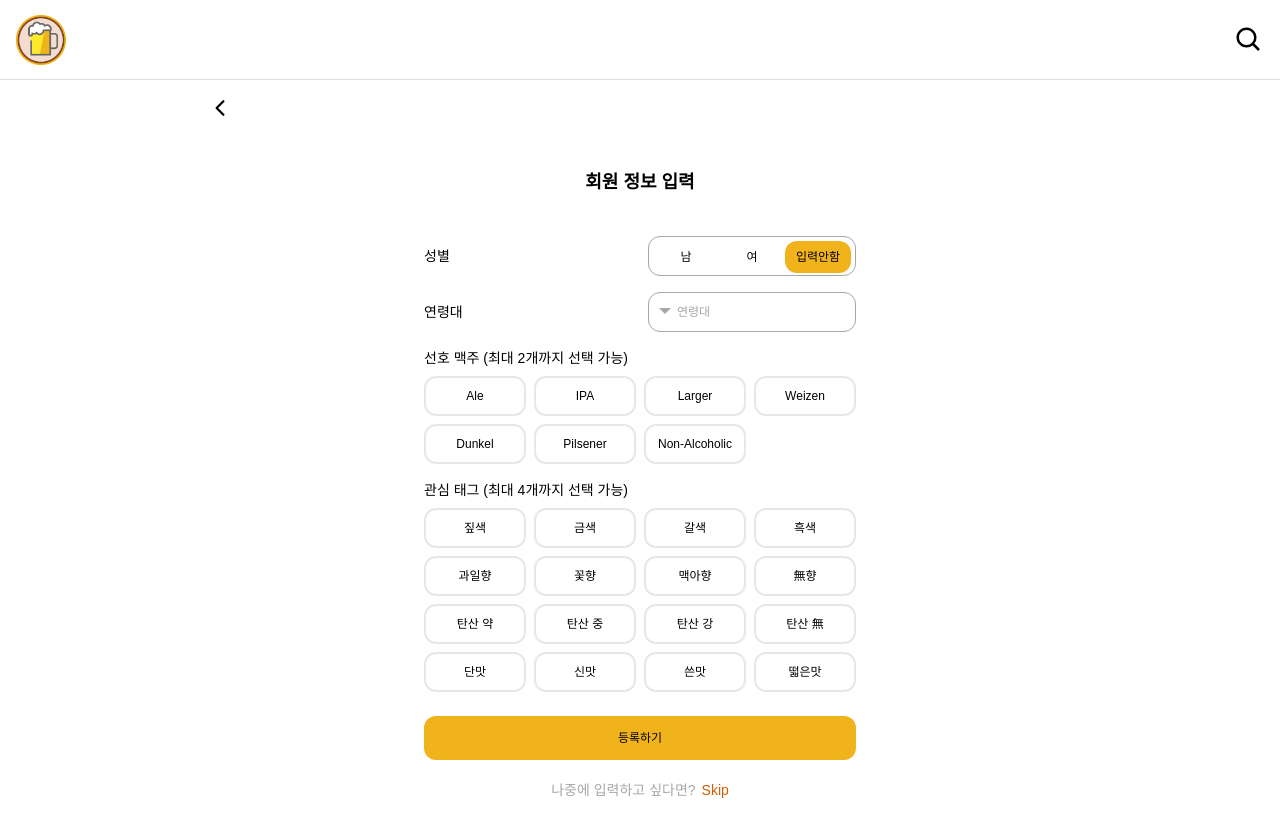
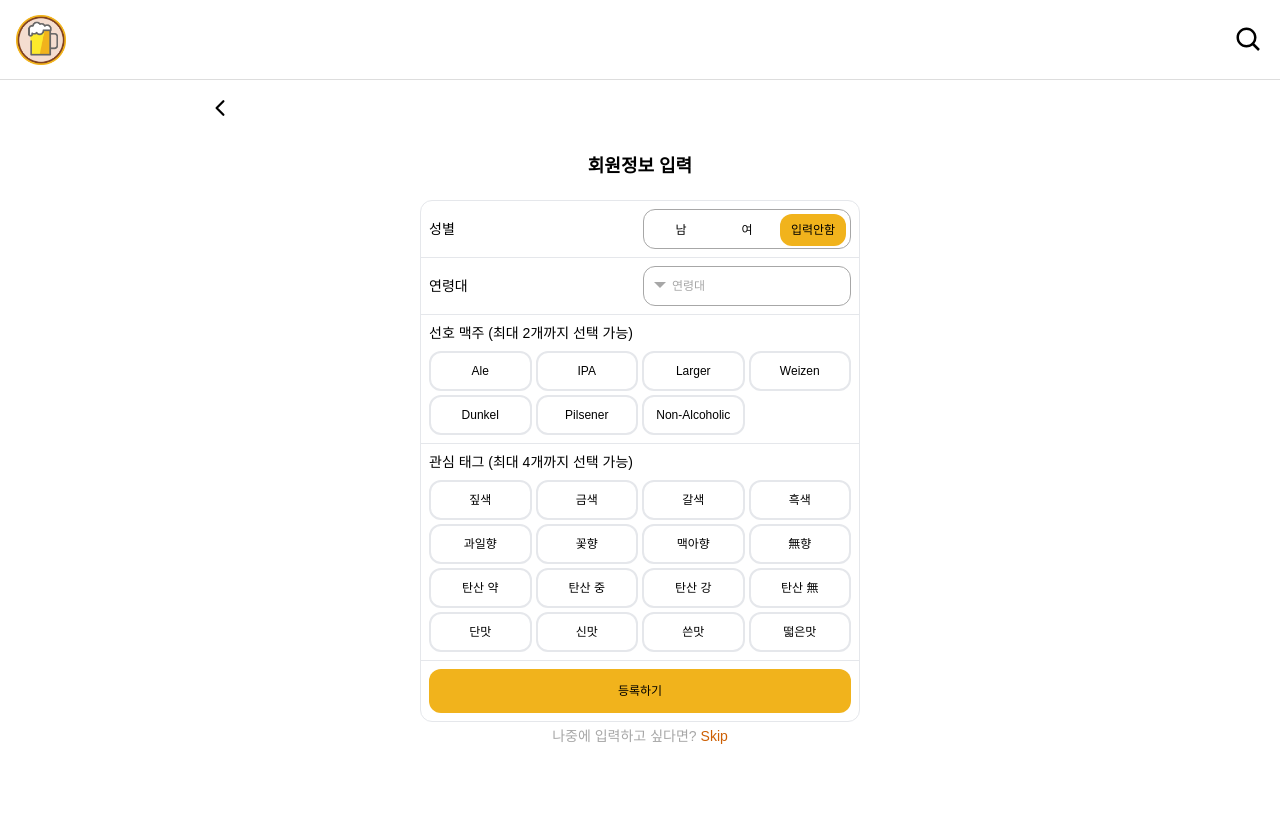
Before and after one commit to GetA-BEER/GetABeer, a Next.js app in the folder fe/: page /signup/information in a window 1280 px wide. Shown: the top 836 px of the page. Built offline with nearby package versions, Linux system fonts and the light colour scheme; a web font is replaced by a local one.

Commit message:
GB-57 style: 비밀번호 변경 페이지 제작

```diff
--- a/fe/components/signup/ InterestTag.tsx
+++ b/fe/components/signup/ InterestTag.tsx
@@ -21,7 +21,7 @@ export default function InterestTag() {
   return (
     <div className="px-2 pt-2">
       <div className="text-sm">관심 태그 (최대 4개까지 선택 가능)</div>
-      <div className="grid grid-cols-4 my-2 gap-2 w-full items-center">
+      <div className="grid grid-cols-4 my-2 gap-1 w-full items-center">
         {interestList.map((el: string, idx: number) => (
           <div key={idx.toString()}>
             <input
--- a/fe/components/signup/BeerCategory.tsx
+++ b/fe/components/signup/BeerCategory.tsx
@@ -12,7 +12,7 @@ export default function BeerCategory() {
   return (
     <div className="px-2 pt-2">
       <div className="text-sm">선호 맥주 (최대 2개까지 선택 가능)</div>
-      <div className="grid grid-cols-4 my-2 gap-2 w-full items-center">
+      <div className="grid grid-cols-4 my-2 gap-1 w-full items-center">
         {beerCategory.map((el: string, idx: number) => (
           <div key={idx.toString()}>
             <input
--- a/fe/pages/myedit/index.tsx
+++ b/fe/pages/myedit/index.tsx
@@ -21,7 +21,7 @@ export default function MyEdit() {
         <button className="m-4">
           <IoChevronBack className="w-6 h-6" />
         </button>
-        <div className="my-8 text-center text-lg bg-white rounded-lg font-semibold">
+        <div className="my-4 text-center text-lg bg-white rounded-lg font-semibold">
           회원정보 수정
         </div>
         <div className="flex flex-col items-center my-6">
--- a/fe/pages/mypage/index.tsx
+++ b/fe/pages/mypage/index.tsx
@@ -21,7 +21,7 @@ export default function Mypage() {
         <link rel="icon" href="/images/logo.png" />
       </Head>
       <main className="m-auto h-screen max-w-4xl ">
-        <div className="my-6 text-center text-lg bg-white font-semibold">
+        <div className="my-4 text-center text-lg bg-white font-semibold">
           마이 페이지
         </div>
         <div className="flex flex-col items-center my-6">
--- a/fe/pages/login/index.tsx
+++ b/fe/pages/pwedit/index.tsx
@@ -6,7 +6,7 @@ import NaverBtn from '@/components/login/NaverBtn';
 import GoogleBtn from '@/components/login/Googlebtn';
 import KakaoBtn from '@/components/login/KakaoBtn';
 
-export default function Login() {
+export default function PwEdit() {
   const handleClick = (event: React.MouseEvent<HTMLElement>) => {};
   return (
     <>
@@ -20,29 +20,14 @@ export default function Login() {
         <button className="m-4">
           <IoClose className="w-6 h-6" />
         </button>
-        <div className="my-8 text-center text-lg bg-white rounded-lg font-semibold">
-          로그인
+        <div className="my-4 text-center text-lg bg-white rounded-lg font-semibold">
+          비밀번호 변경
         </div>
         <div className="m-auto max-w-md">
-          <Input type="email" placeholder="email@gmail.com" />
-          <Input type="password" placeholder="비밀번호를 입력하세요." />
+          <Input type="password" placeholder="현재 비밀번호 입력" />
+          <Input type="password" placeholder="변경할 비밀번호 입력" />
+          <Input type="password" placeholder="변경할 비밀번호 확인" />
           <SubmitBtn onClick={handleClick}> 로그인 </SubmitBtn>
-          <div className="my-3 flex justify-center gap-1.5 text-sm">
-            <div className="text-y-gray font-light">만약 계정이 없다면?</div>
-            <button className="flex text-y-brown">회원가입</button>
-          </div>
-        </div>
-        <div className="flex items-center justify-center space-x-2 my-6">
-          <span className="h-px w-3/12  bg-gray-200"></span>
-          <span className="text-y-gray text-sm font-light">
-            소셜 계정 로그인
-          </span>
-          <span className="h-px w-3/12 bg-gray-200"></span>
-        </div>
-        <div className="flex justify-center gap-5">
-          <KakaoBtn onClick={handleClick} />
-          <NaverBtn onClick={handleClick} />
-          <GoogleBtn onClick={handleClick} />
         </div>
       </main>
     </>
--- a/fe/pages/signup/email.tsx
+++ b/fe/pages/signup/email.tsx
@@ -18,7 +18,7 @@ export default function Email() {
         <button className="m-4">
           <IoChevronBack className="w-6 h-6" />
         </button>
-        <div className="my-8 text-center text-lg bg-white rounded-lg font-semibold">
+        <div className="my-4 text-center text-lg bg-white rounded-lg font-semibold">
           회원가입
         </div>
         <div className="m-auto max-w-md">
--- a/fe/pages/signup/index.tsx
+++ b/fe/pages/signup/index.tsx
@@ -17,7 +17,7 @@ export default function Signup() {
         <button className="m-4">
           <IoChevronBack className="w-6 h-6" />
         </button>
-        <div className="my-8 text-center text-lg bg-white rounded-lg font-semibold">
+        <div className="my-4 text-center text-lg bg-white rounded-lg font-semibold">
           회원가입
         </div>
         <div className="m-auto max-w-md">
--- a/fe/pages/signup/information.tsx
+++ b/fe/pages/signup/information.tsx
@@ -20,18 +20,18 @@ export default function Information() {
         <button className="m-4">
           <IoChevronBack className="w-6 h-6" />
         </button>
-        <div className="my-8 text-center text-lg bg-white rounded-lg font-semibold">
-          회원 정보 입력
+        <div className="my-4 text-center text-lg bg-white rounded-lg font-semibold">
+          회원정보 입력
         </div>
-        <div className="m-auto max-w-md mb-10  ">
-          <div className="mb-4">
+        <div className="m-auto max-w-md mb-10 p-1">
+          <div className="border divide-y divide-gray-200 rounded-xl">
             <GenderBtn />
             <AgeBox />
             <BeerCategory />
             <InterestTag />
+            <SubmitBtn onClick={handleClick}>등록하기</SubmitBtn>
           </div>
-          <SubmitBtn onClick={handleClick}>등록하기</SubmitBtn>
-          <div className="mt-3 pb-10 flex justify-center gap-1.5 text-sm">
+          <div className="mt-1 pb-10 flex justify-center gap-1 text-sm">
             <div className="text-y-gray font-light">
               나중에 입력하고 싶다면?
             </div>
```
